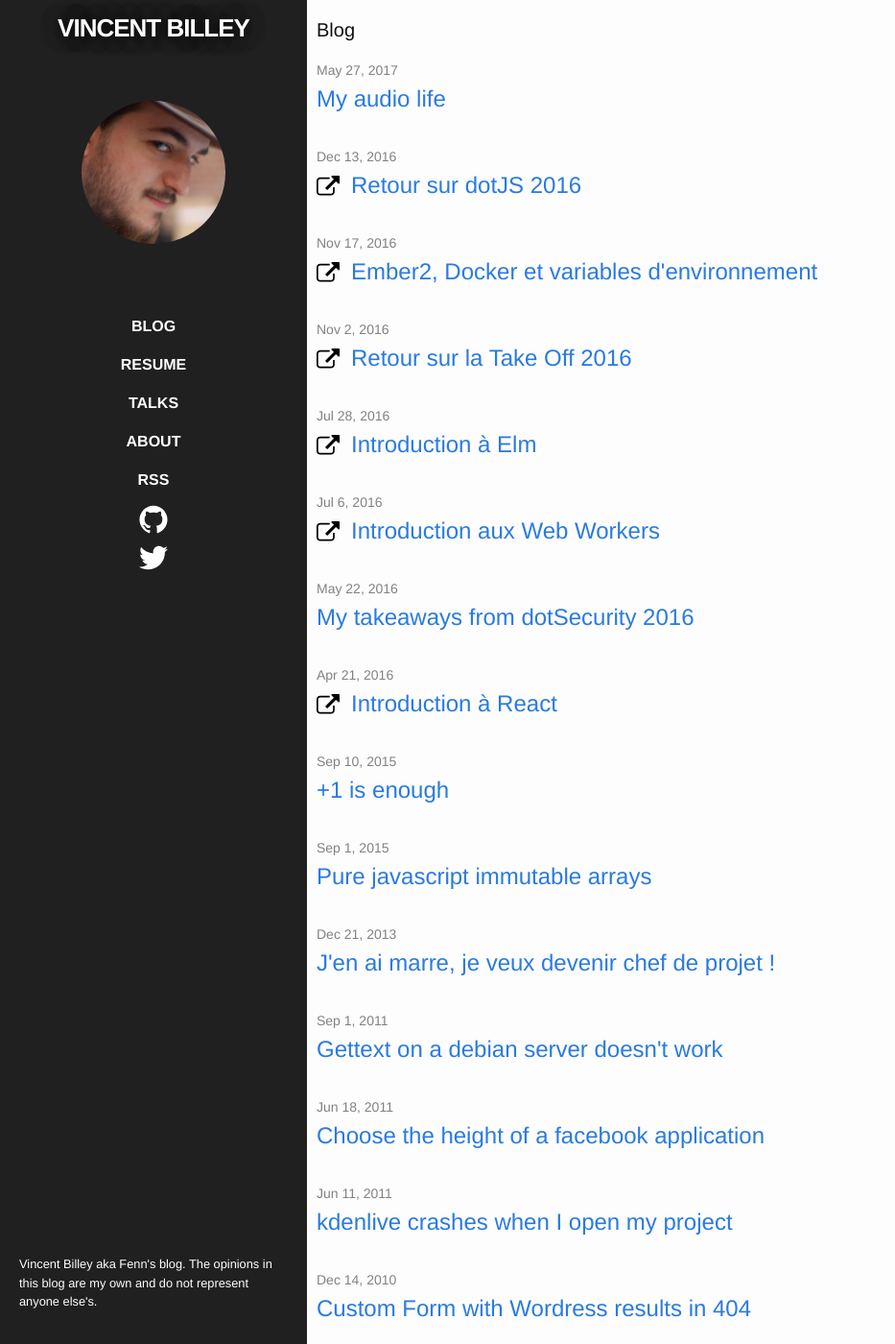
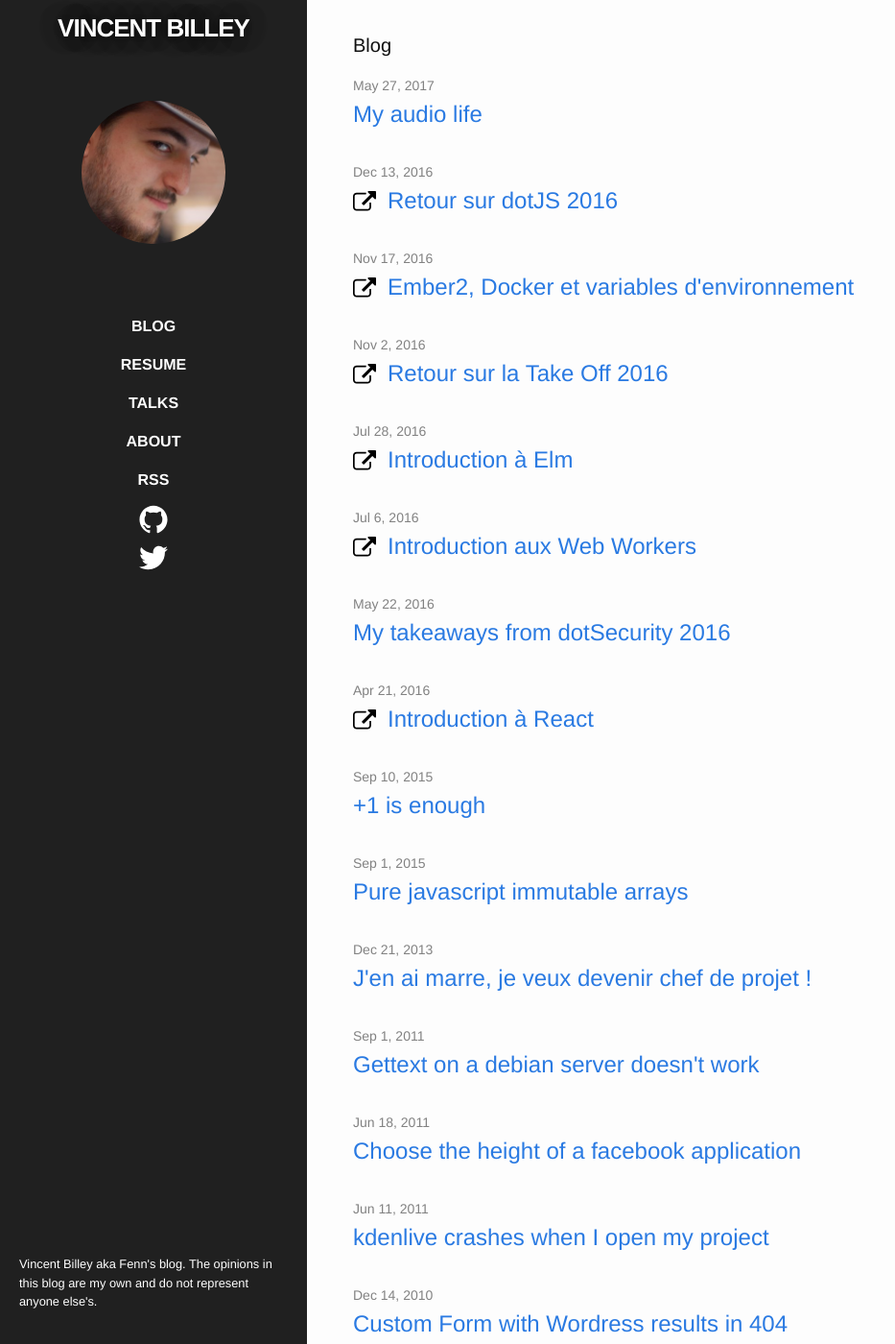
Before and after one commit to Fenntasy/blog, a Jekyll site: the page built from index.html, in a window 1280 px wide and 1400 px high. Shown: the whole window at 96% size, without its empty margins (0-933 px from the left). Built offline with Jekyll 4.4.1, drawn with Linux system fonts in a browser that asks for light colours; Markdown is read by kramdown in place of the engine named in the settings.

Commit message:
:lipstick: add padding to home

```diff
--- a/_sass/_layout.scss
+++ b/_sass/_layout.scss
@@ -283,13 +283,12 @@ html, body {
  * Page content
  */
 .page-content {
-    @include desktop {
-        margin-left: 25%;
-        width: 75%;
-    }
-    @include mobile {
-        padding: 1em;
-    }
+  padding: 2em;
+  @include desktop {
+    margin-left: 25%;
+    width: 75%;
+    padding: 1em 3em;
+  }
 }
 
 .page-heading {
```
